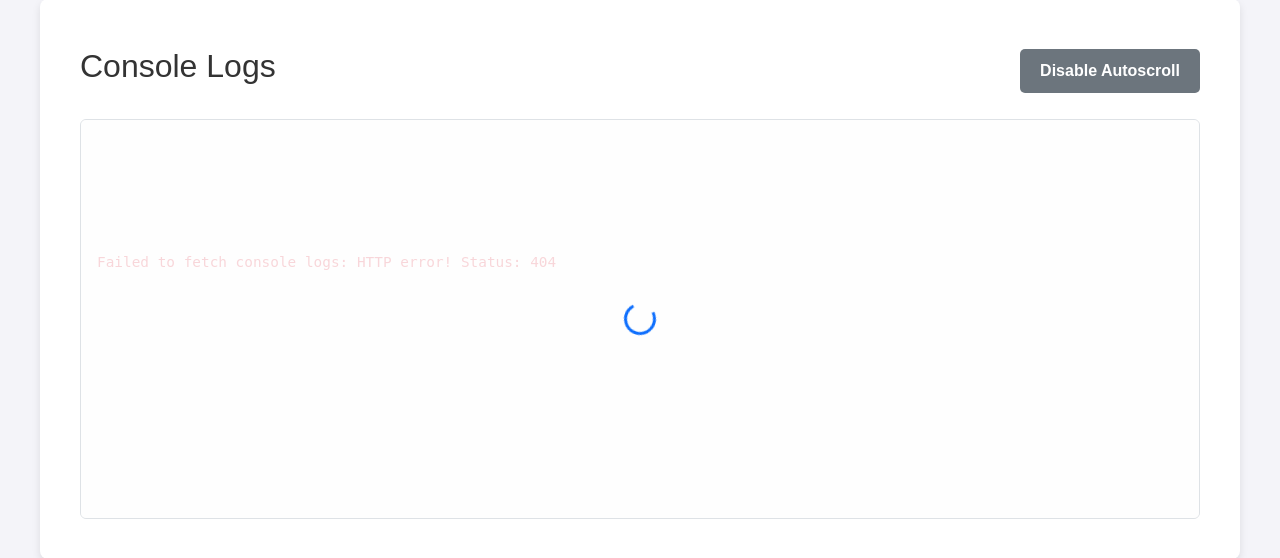
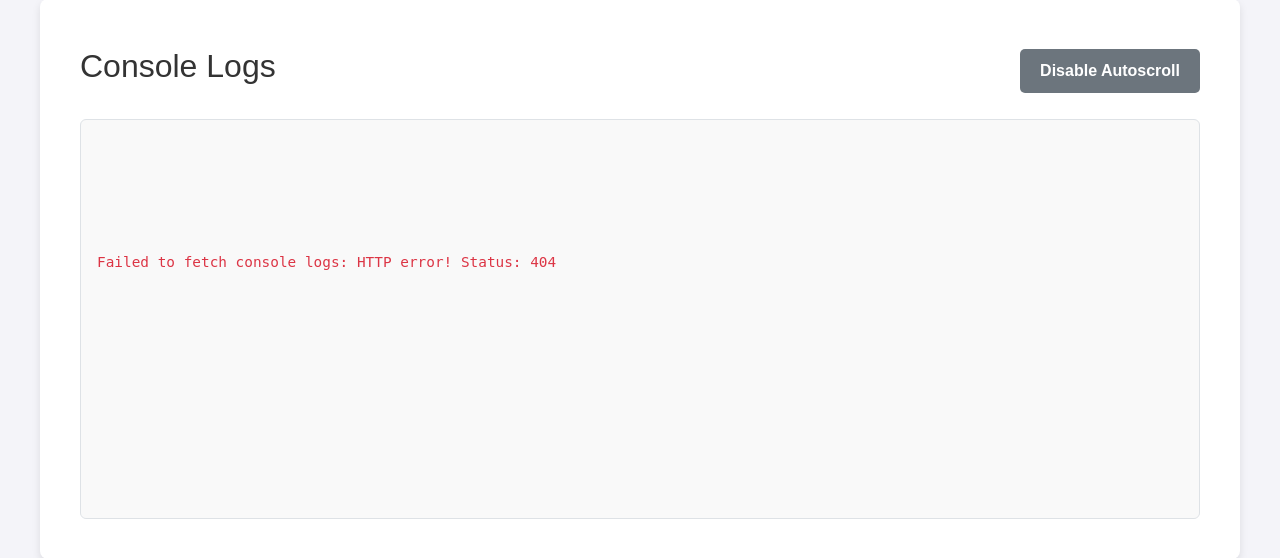
Before and after one commit to Deaeath/ColossusBot, a Python web app: template dashboard/templates/console.html in a window 1280 px wide. Shown: the part 199-757 px from the top of the page. Run offline with Jinja, Linux system fonts and the light colour scheme; the template is opened without the code that fills it, so the values that code supplies are empty.

Commit message:
Refactor console.html to improve loading spinner functionality and remove unnecessary CSS properties

```diff
--- a/dashboard/templates/console.html
+++ b/dashboard/templates/console.html
@@ -10,7 +10,7 @@
     </div>
     <div id="consoleOutput" class="console-output border rounded p-3" style="position: relative; height: 400px; overflow-y: auto;">
         <!-- Spinner Container -->
-        <div id="spinner" class="d-flex justify-content-center align-items-center spinner-overlay">
+        <div id="spinner" class="spinner-overlay">
             <div class="spinner-border text-primary" role="status">
                 <span class="visually-hidden">Loading...</span>
             </div>
@@ -35,22 +35,3 @@
     fetchConsoleLogs();
 </script>
 {% endblock %}
-
-<style>
-/* Add this within a <style> block or your CSS file */
-
-.spinner-overlay {
-    position: absolute;
-    top: 0;
-    left: 0;
-    right: 0;
-    bottom: 0;
-    background: rgba(255, 255, 255, 0.8);
-    z-index: 1000;
-    display: none; /* Hidden by default */
-}
-
-.spinner-overlay.active {
-    display: flex;
-}
-</style>
```
